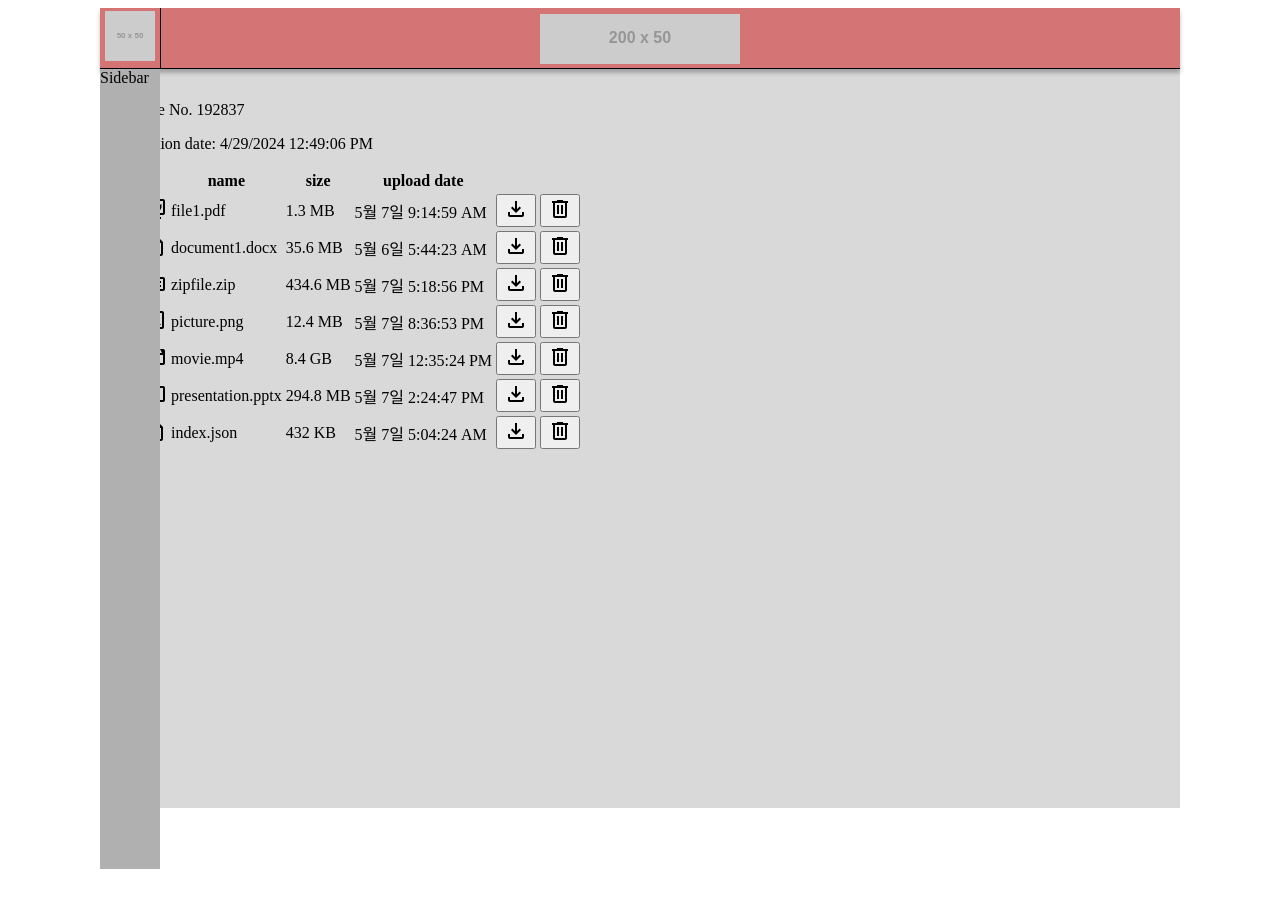
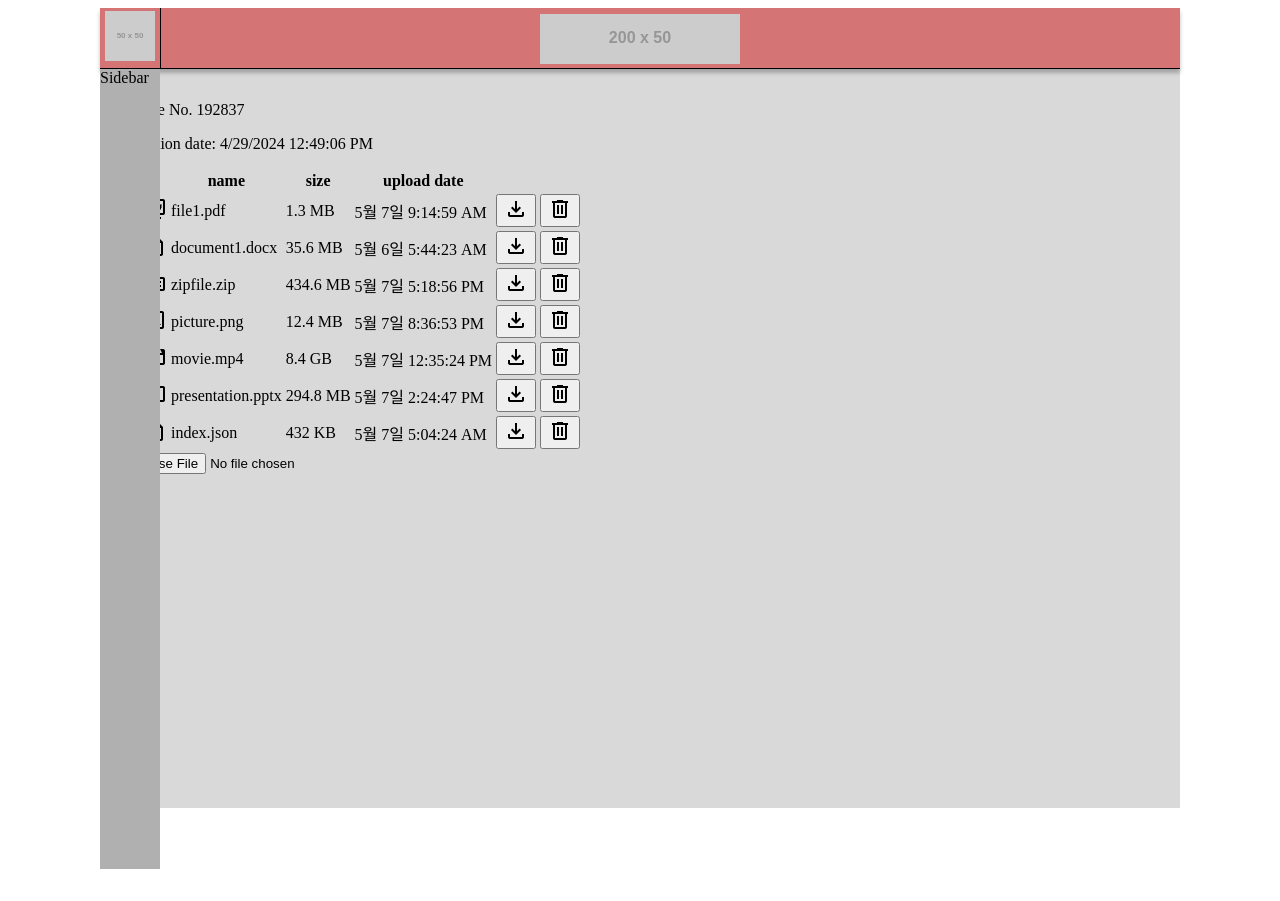
Before and after one commit to PungBox/pungbox-frontend, a React (Vite) app: page /view in a window 1280 px wide. Built offline with nearby package versions, Linux system fonts and the light colour scheme.

Commit message:
feat: add 'upload file' feature (without backend integration)

```diff
--- a/src/components/Pages/view/FileList.tsx
+++ b/src/components/Pages/view/FileList.tsx
@@ -1,5 +1,6 @@
 import React, { useState } from 'react';
-import { fileDescriptions } from '../../../utils/dummyData';
+
+import { FileDescription } from '../../../utils/interface';
 
 function getIconByFileExtension(extension: string) {
   // TODO: 이미지를 반환하도록 변경할 예정.
@@ -95,11 +96,12 @@ function downloadFile(url: string): void {
   window.location.href = url;
 }
 
-function deleteFile(fileId: number): void {
-  // do nothing;
+interface FileListProps {
+  fileDescriptions: FileDescription[];
+  deleteFile: (fileId: number) => void;
 }
 
-export const FileList = () => {
+export const FileList = ({ fileDescriptions, deleteFile }: FileListProps) => {
   const initialSelected: { [key: number]: boolean } = {};
   fileDescriptions.forEach((file) => {
     initialSelected[file.fileId] = false;
@@ -112,14 +114,13 @@ export const FileList = () => {
     setSelected(newSelected);
   };
 
-  // TODO: dummy json 사용 중이지만, backend로부터 가져오도록 변경해야 함
   return fileDescriptions.map((file) => {
     const splitted = file.fileName.split('.');
     const extension = splitted[splitted.length - 1];
     return (
       <tr key={file.fileId} onClick={() => toggleSelectFile(file.fileId)}>
         <td>
-          <input type="checkbox" checked={selected[file.fileId]} />
+          <input type="checkbox" checked={selected[file.fileId]} onChange={() => toggleSelectFile(file.fileId)} />
         </td>
         <td>{getIconByFileExtension(extension)}</td>
         <td>{file.fileName}</td>
--- a/src/components/Pages/view/View.tsx
+++ b/src/components/Pages/view/View.tsx
@@ -1,10 +1,31 @@
-import React from 'react';
+import React, { ChangeEvent, useState } from 'react';
 import { FileList } from './FileList';
+import { fileDescriptions as fd } from '../../../utils/dummyData';
+import { FileDescription } from '../../../utils/interface';
 
 const View = () => {
   const storageNumber = 192837;
   const expirationDate = `${new Date().toLocaleDateString()} ${new Date().toLocaleTimeString()}`;
+  const [fileDescriptions, setFileDescriptions] = useState(fd);
 
+  function addFile(e: ChangeEvent<HTMLInputElement>) {
+    if (e.target.files === null) return;
+    const file = e.target.files[0];
+    const newFileDescriptions = fileDescriptions.slice();
+    newFileDescriptions.push({
+      fileId: fileDescriptions.length,
+      fileName: file.name,
+      fileUrl: '',
+      fileSize: Math.floor(file.size / 1000),
+      created: new Date().toISOString(),
+      modified: new Date().toISOString(),
+    } as FileDescription);
+    setFileDescriptions(newFileDescriptions);
+  }
+
+  function deleteFile() {}
+
+  // TODO: dummy json 사용 중이지만, backend로부터 가져오도록 변경해야 함
   return (
     <div className="view-panel">
       <div className="view-panel-header">
@@ -24,8 +45,15 @@ const View = () => {
           </tr>
         </thead>
         <tbody>
-          <FileList />
+          <FileList fileDescriptions={fileDescriptions} deleteFile={deleteFile} />
         </tbody>
+        <tfoot>
+          <tr>
+            <td colSpan={6}>
+              <input type="file" onChange={addFile} />
+            </td>
+          </tr>
+        </tfoot>
       </table>
     </div>
   );
```
